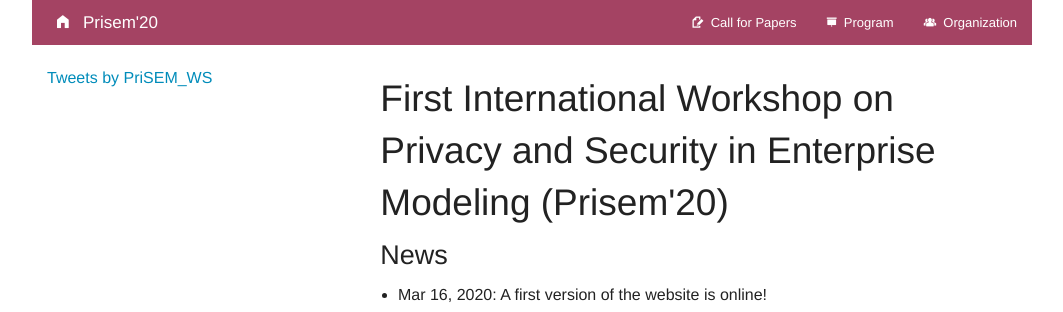
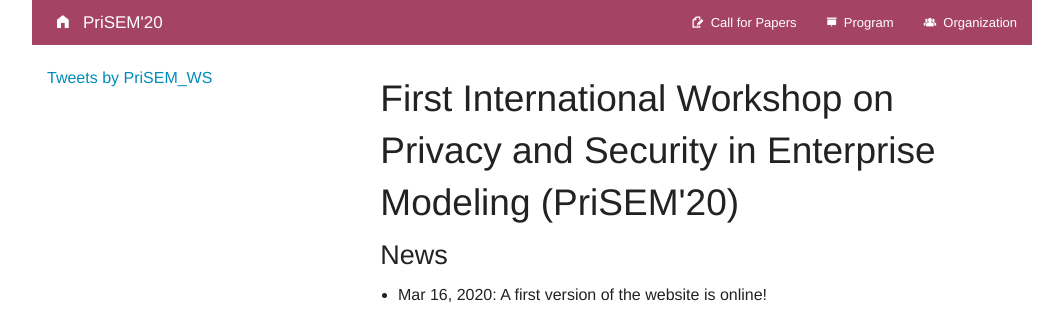
Before and after one commit to prisem-workshop/prisem-workshop.github.io, a Jekyll site: the page built from index.html, in a window 1280 px wide and 900 px high. Shown: the top 312 px of the window, without its empty margins (108-1171 px from the left). Built offline with Jekyll 4.4.1, drawn with Linux system fonts in a browser that asks for light colours; comment, search, counter and statistics services are not loaded; some of the changed text lies outside the part shown.

```diff
--- a/_config.yml
+++ b/_config.yml
@@ -1,5 +1,5 @@
 theme: jekyll-theme-minimal
-title: Prisem'20
+title: PriSEM'20
 name: First International Workshop on Privacy and Security in Enterprise Modeling
 description: <a href="http://www.edoc2020.org/" target="_blank">24nd IEEE International Enterprise Distributed Object Computing Conference, IEEE EDOC 2020</a> in Eindhoven October 5-8, 2020.
 logo: /assets/img/profile.jpeg
```
